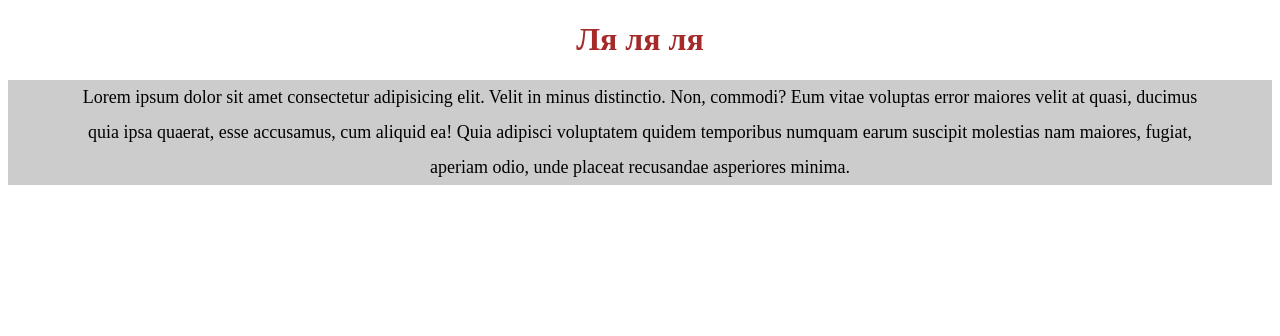
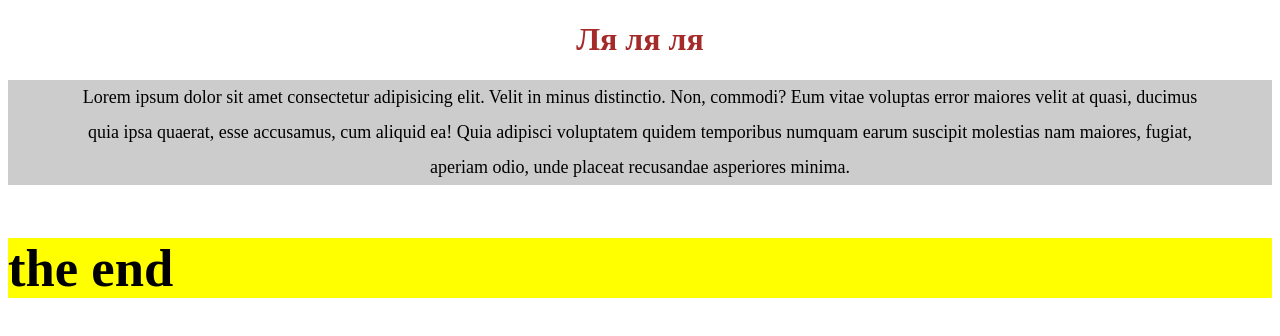
Before and after one commit to Fairy88/intensive, a plain HTML site: page index.html in a window 1280 px wide. Drawn offline with Linux system fonts and the light colour scheme.

Commit message:
create footer

```diff
--- a/index.html
+++ b/index.html
@@ -14,5 +14,8 @@
     <main>
         <p>Lorem ipsum dolor sit amet consectetur adipisicing elit. Velit in minus distinctio. Non, commodi? Eum vitae voluptas error maiores velit at quasi, ducimus quia ipsa quaerat, esse accusamus, cum aliquid ea! Quia adipisci voluptatem quidem temporibus numquam earum suscipit molestias nam maiores, fugiat, aperiam odio, unde placeat recusandae asperiores minima.</p>
     </main>
+    <footer>
+        <h3>the end</h3>
+    </footer>
 </body>
 </html>
--- a/main.css
+++ b/main.css
@@ -12,3 +12,7 @@ main p{
     text-align: center;
     line-height: 35px;
 }
+footer{
+    font-size: 45px;
+    background-color: yellow;
+}
```
